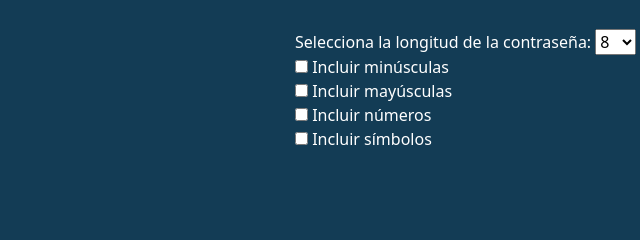
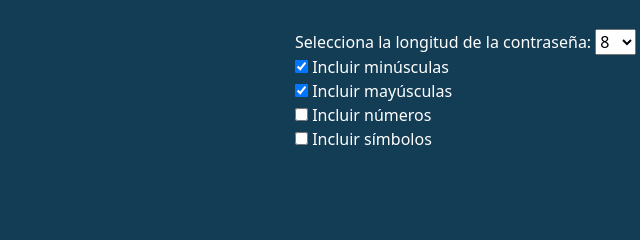
Before and after one commit to keyelo/PassGen, a plain HTML site: page index.html in a window 1280 px wide. Shown: the part 172-412 px from the top of the page, 41-681 px from the left. Drawn offline with nearby package versions, Linux system fonts and the light colour scheme.

Commit message:
Default check

```diff
--- a/index.html
+++ b/index.html
@@ -55,10 +55,10 @@ Copyright (c) 2023 Sean Leitch | Keyelo
             </select>
 
             <br>
-            <input type="checkbox" id="check_Include_Lowercase" name="check_Include_Lowercase" value="includeLowercase">
+            <input type="checkbox" id="check_Include_Lowercase" name="check_Include_Lowercase" value="includeLowercase" checked>
             <label for="check_Include_Lowercase"> Incluir minúsculas</label><br>
 
-            <input type="checkbox" id="check_Include_Uppercase" name="check_Include_Uppercase" value="includeUppercase">
+            <input type="checkbox" id="check_Include_Uppercase" name="check_Include_Uppercase" value="includeUppercase" checked>
             <label for="check_Include_Uppercase"> Incluir mayúsculas</label><br>
 
             <input type="checkbox" id="check_Include_Numbers" name="check_Include_Numbers" value="includeNumbers">
```
